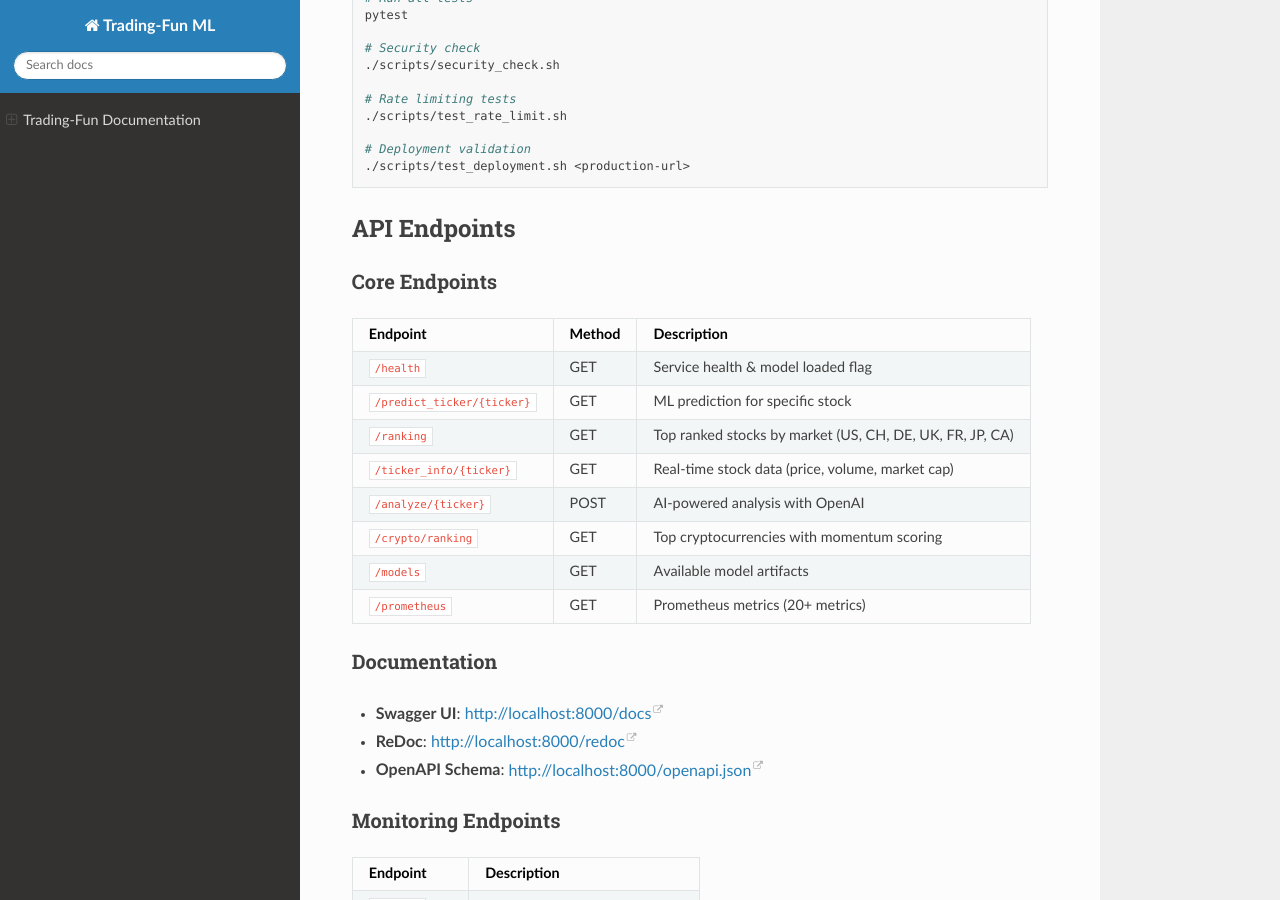
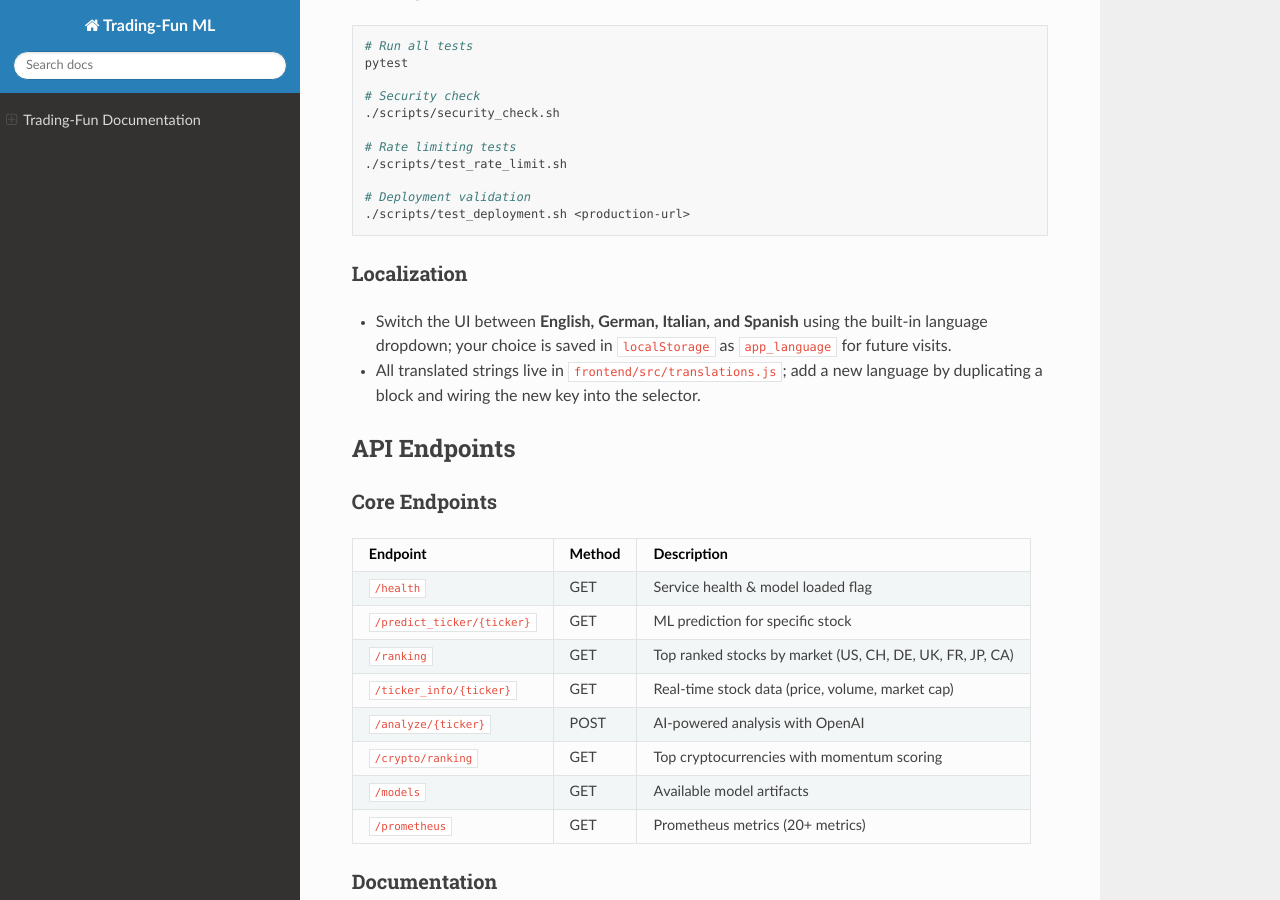
Before and after one commit to KG90-EG/POC-MarketPredictor-ML, a Sphinx documentation site: the page built from docs/index.md, in a window 1280 px wide and 900 px high, scrolled down 1322 px. Built offline with Sphinx 7.4.7 and the Read the Docs theme 3.1.0, drawn with Linux system fonts in a browser that asks for light colours; some of the changed text lies outside the part shown.

````diff
--- a/docs/index.md
+++ b/docs/index.md
@@ -13,6 +13,7 @@ Trading-Fun is a **production-grade** ML-powered stock market predictor with com
 - **ML Pipeline**: Feature engineering (RSI, SMA, MACD, Bollinger Bands, Momentum)
 - **FastAPI Backend**: Prediction, ranking, crypto analysis, AI insights
 - **React Frontend**: Modern UI with dark mode, accessibility (WCAG AA)
+- **Localization**: Built-in language selector with **English, German, Italian, Spanish** (preference persisted)
 - **Monitoring**: Prometheus metrics (20+), Grafana dashboards, Sentry error tracking
 - **Security**: 0 vulnerabilities, rate limiting (60 req/min), secret scanning
 - **Deployment**: 3 automated methods (GitHub Actions, CLI script, manual)
@@ -67,6 +68,11 @@ pytest
 # Deployment validation
 ./scripts/test_deployment.sh <production-url>
 ```
+
+### Localization
+
+- Switch the UI between **English, German, Italian, and Spanish** using the built-in language dropdown; your choice is saved in `localStorage` as `app_language` for future visits.
+- All translated strings live in `frontend/src/translations.js`; add a new language by duplicating a block and wiring the new key into the selector.
 
 ## API Endpoints
 
````
Also changed, not shown: README.md (+2 -0 lines), docs/features/FRONTEND_COMPONENTS.md (+5 -0 lines).
